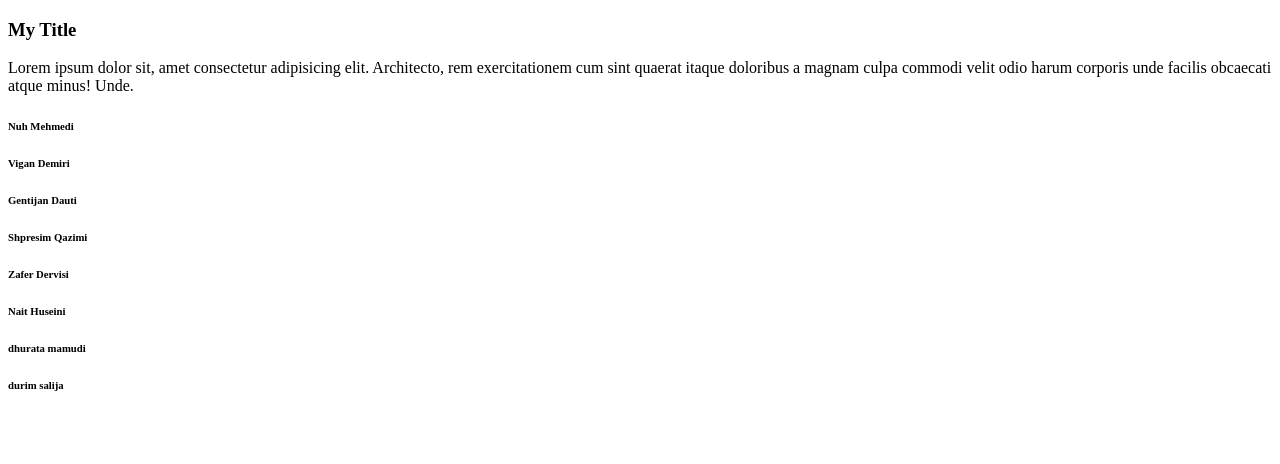
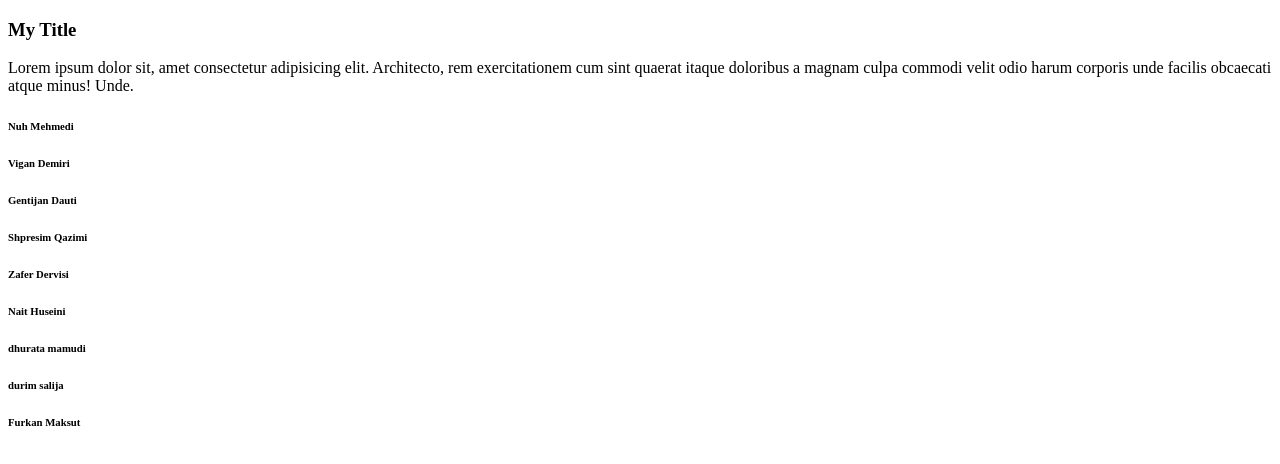
Before and after one commit to capstone-trainings/third-repo, a plain HTML site: page index.html in a window 1280 px wide. Drawn offline with Linux system fonts and the light colour scheme.

Commit message:
furkan heading

```diff
--- a/index.html
+++ b/index.html
@@ -19,6 +19,7 @@
         <h6>Nait Huseini</h6>
         <h6>dhurata mamudi</h6>
         <h6>durim salija</h6>
+        <h6>Furkan Maksut</h6>
 </body>
 
 </html>
```
